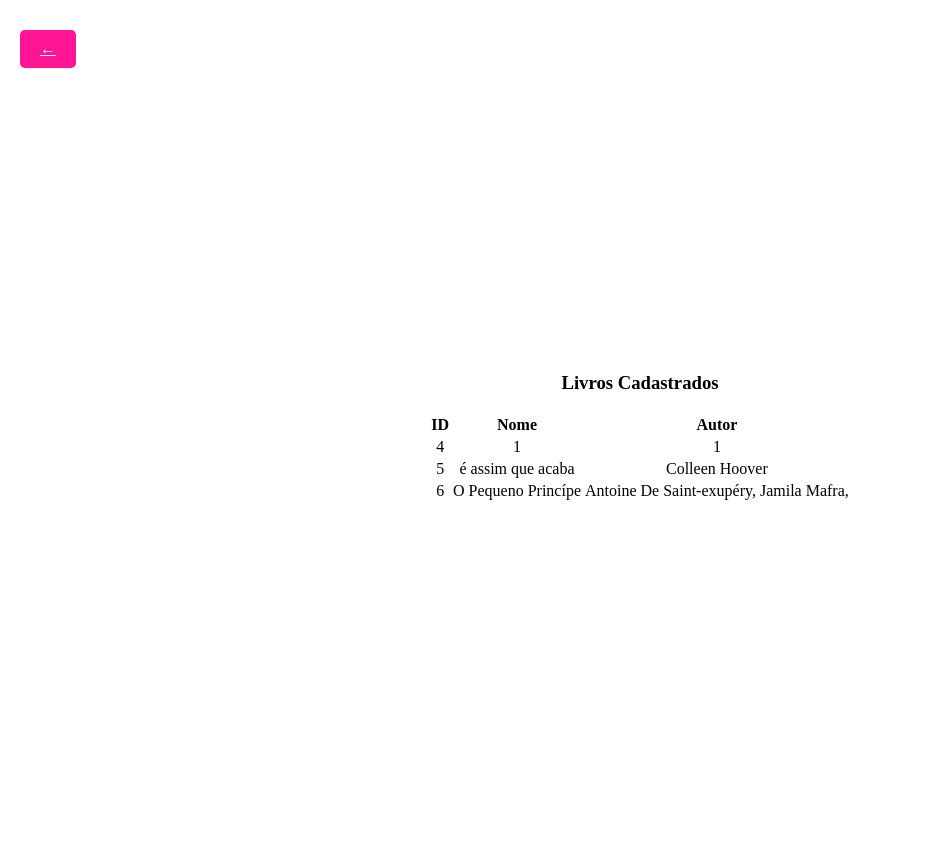
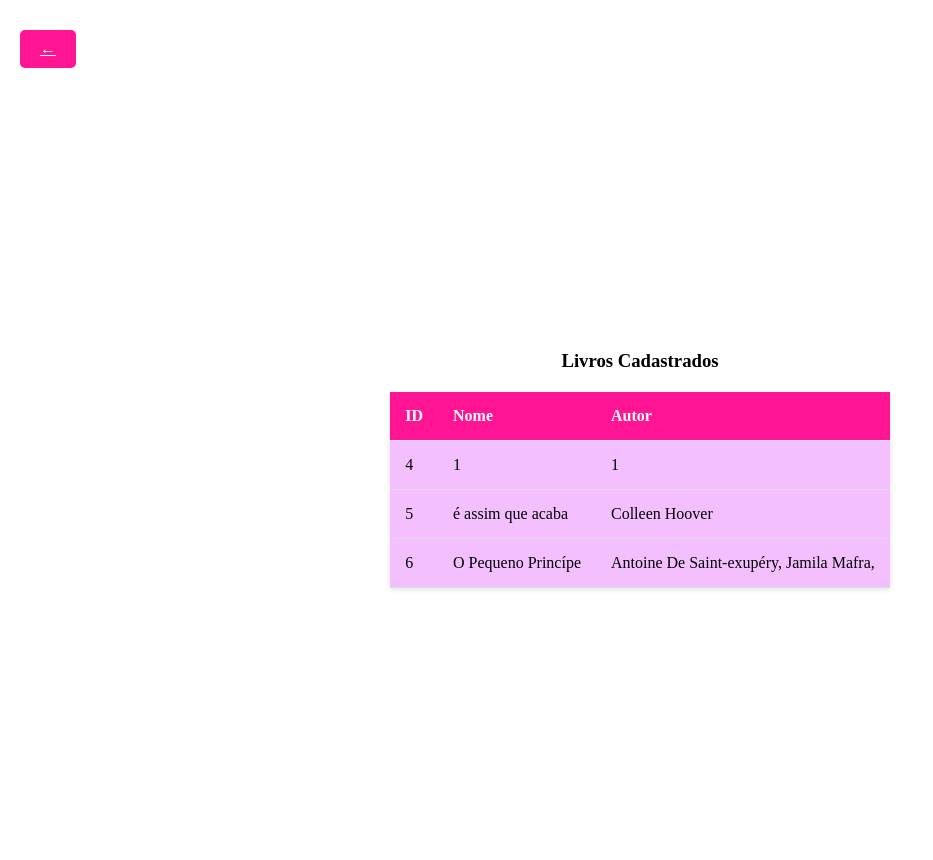
Before and after one commit to MariaDuda070809/biblioteca_mvc, a PHP site: page /livros/livros_cadastrados.php in a window 1280 px wide. Shown: the whole page, without its empty margins (0-933 px from the left). Before the commit the page ends 500 px from the top, so only its background shows below. Run offline with PHP 8.4, Linux system fonts and the light colour scheme; data comes from the database, SQL or seed files in the repository.

Commit message:
alterei o css para arquivo unico

```diff
--- a/alunos/listar_alunos.php
+++ b/alunos/listar_alunos.php
@@ -21,7 +21,8 @@ $alunos = $stmt->fetchAll(); // Armazena os resultados na variável $professores
 
 <h3>Lista de alunos</h3>
 
-<table class="styled-table">
+<table class="table-pink">
+
     <thead>
         <tr>
             <th>ID</th>
--- a/emprestimo/lista_emprestimo.php
+++ b/emprestimo/lista_emprestimo.php
@@ -26,12 +26,15 @@ $emprestimos = $stmt->fetchAll(PDO::FETCH_ASSOC);
 <head>
     <meta charset="UTF-8">
     <title>Empréstimos Cadastrados</title>
+    <link rel="stylesheet" href="../style.css">
+
 </head>
 <body>
 
 <h3>Empréstimos Cadastrados</h3>
 
 <table class="table-pink">
+
     <thead>
         <tr>
             <th>ID</th>
--- a/livros/livro_buscar_cadastrar.php
+++ b/livros/livro_buscar_cadastrar.php
@@ -3,6 +3,8 @@
 <head>
     <meta charset="UTF-8">
     <title>Buscar e Cadastrar Livros</title>
+    <link rel="stylesheet" href="../style.css">
+
     <style>
         body { font-family: Arial, sans-serif; margin: 20px; }
         h1 { text-align: center; }
@@ -16,6 +18,7 @@
 <body>
 
 <h1>Buscar e Cadastrar Livro</h1>
+
 
 <input type="text" id="busca" placeholder="Digite o nome do livro">
 <div id="resultados"></div>
--- a/livros/livros_cadastrados.php
+++ b/livros/livros_cadastrados.php
@@ -18,10 +18,12 @@ $livros = $stmt->fetchAll(); // Armazena os resultados na variável $professores
     <link rel="stylesheet" href="../style.css">
 </head>
 <body>
-
+<div class="container">
 <h3>Livros Cadastrados</h3>
 
-<table class="styled-table">
+
+<table class="table-pink">
+
     <thead>
         <tr>
             <th>ID</th>
--- a/style.css
+++ b/style.css
@@ -2,8 +2,8 @@ body {
     display: flex;
     font-family: Playfair Display, serif;
     background-color: #ffffff; /* light pink background */
-    margin: 5;
-    padding: 5;
+    margin: 5px;
+    padding: 5px;
     text-align: center;
     justify-content: center;
     align-items: center;
```
